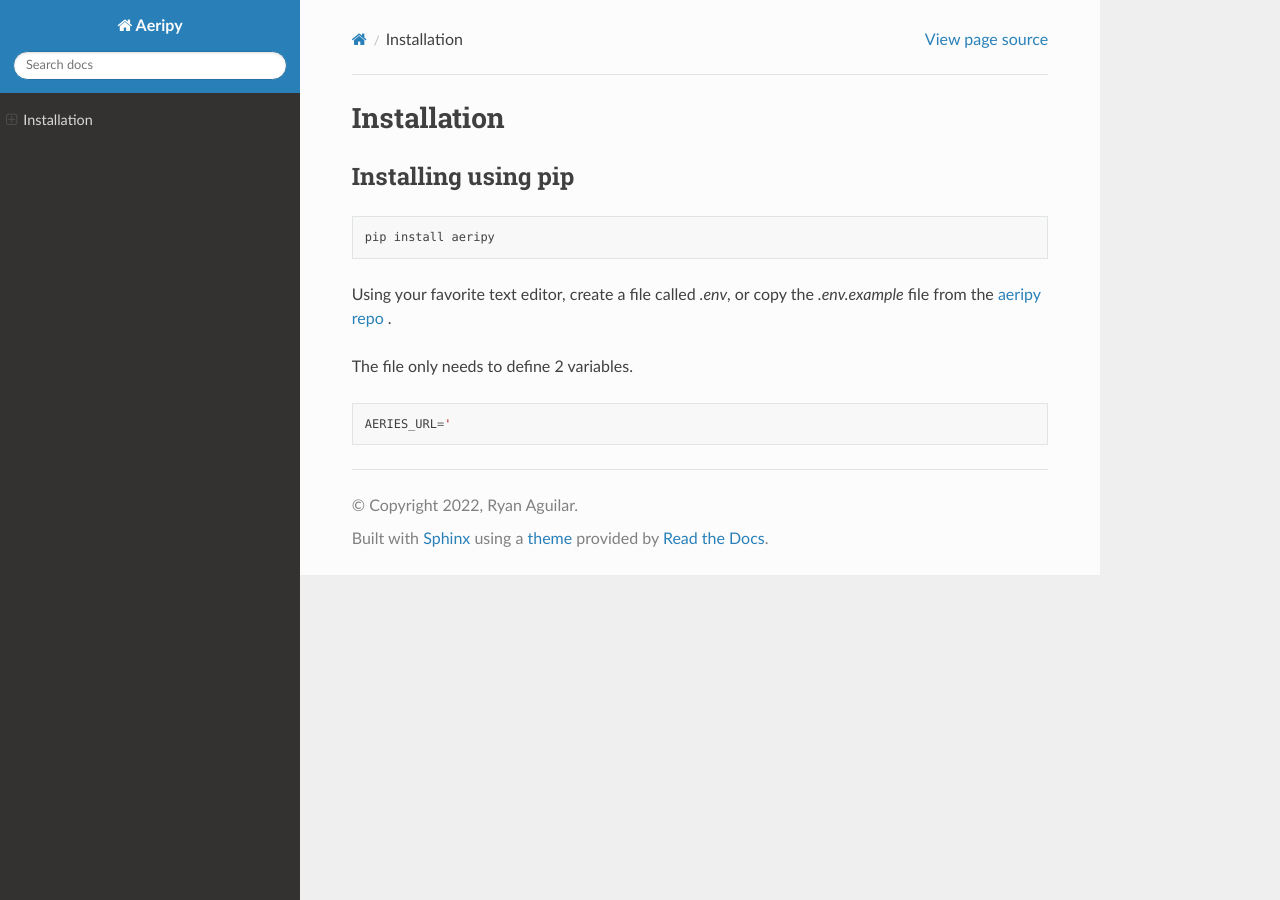
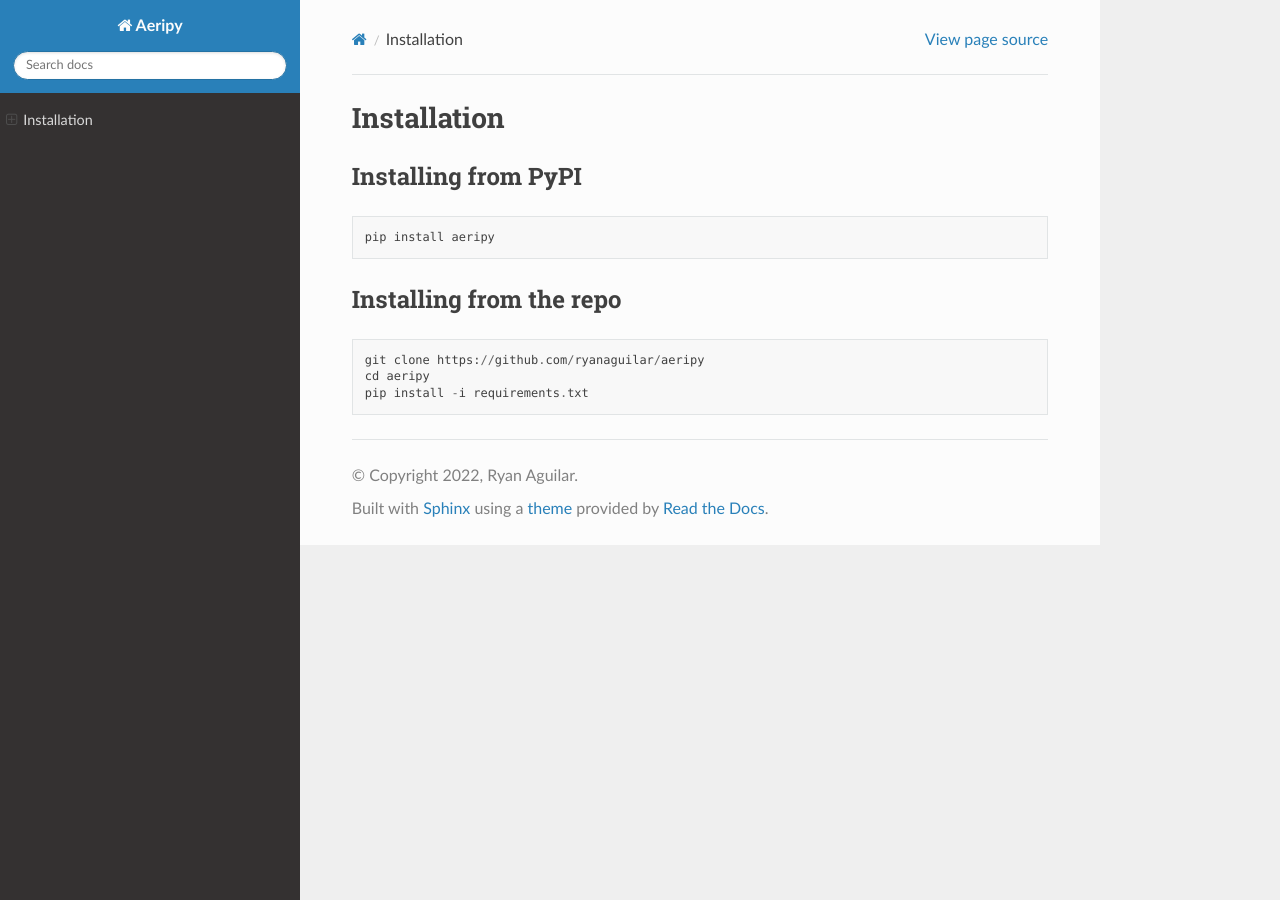
Before and after one commit to ryanaguilar/aeripy, a Sphinx documentation site: the page built from docs/getting_started/installation.rst, in a window 1280 px wide. Built offline with Sphinx 7.4.7 and the Read the Docs theme 2.0.0, drawn with Linux system fonts in a browser that asks for light colours; pages that are not in the unit, such as notebooks, are missing from menus.

Commit message:
modify installation.rst

```diff
--- a/docs/getting_started/installation.rst
+++ b/docs/getting_started/installation.rst
@@ -1,17 +1,18 @@
 Installation
 ============
 
-Installing using pip
+Installing from PyPI
 ---------------------
 
 .. code:: python3
 
     pip install aeripy
 
-Using your favorite text editor, create a file called `.env`, or copy the `.env.example` file from the `aeripy repo <https://github.com/ryanaguilar/aeripy/>`_ .
-
-The file only needs to define 2 variables.
+Installing from the repo
+---------------------
 
 .. code::
 
-     AERIES_URL='
+    git clone https://github.com/ryanaguilar/aeripy
+    cd aeripy
+    pip install -i requirements.txt
```
